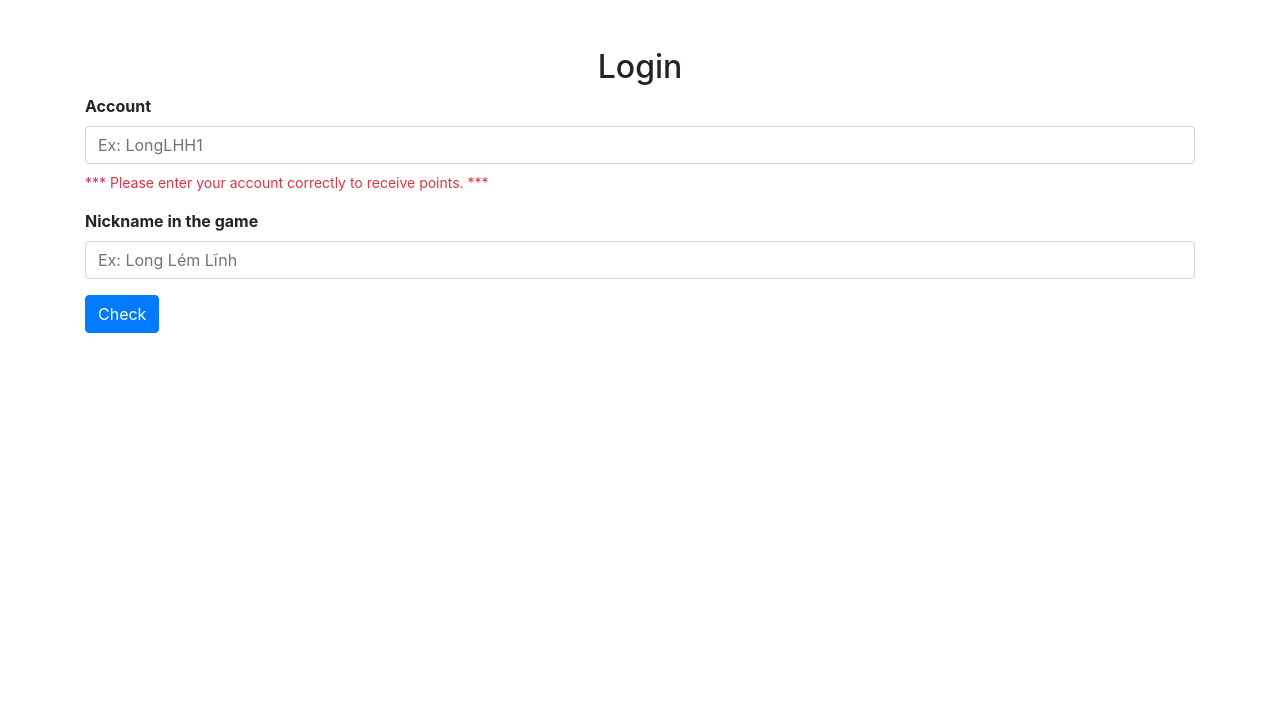
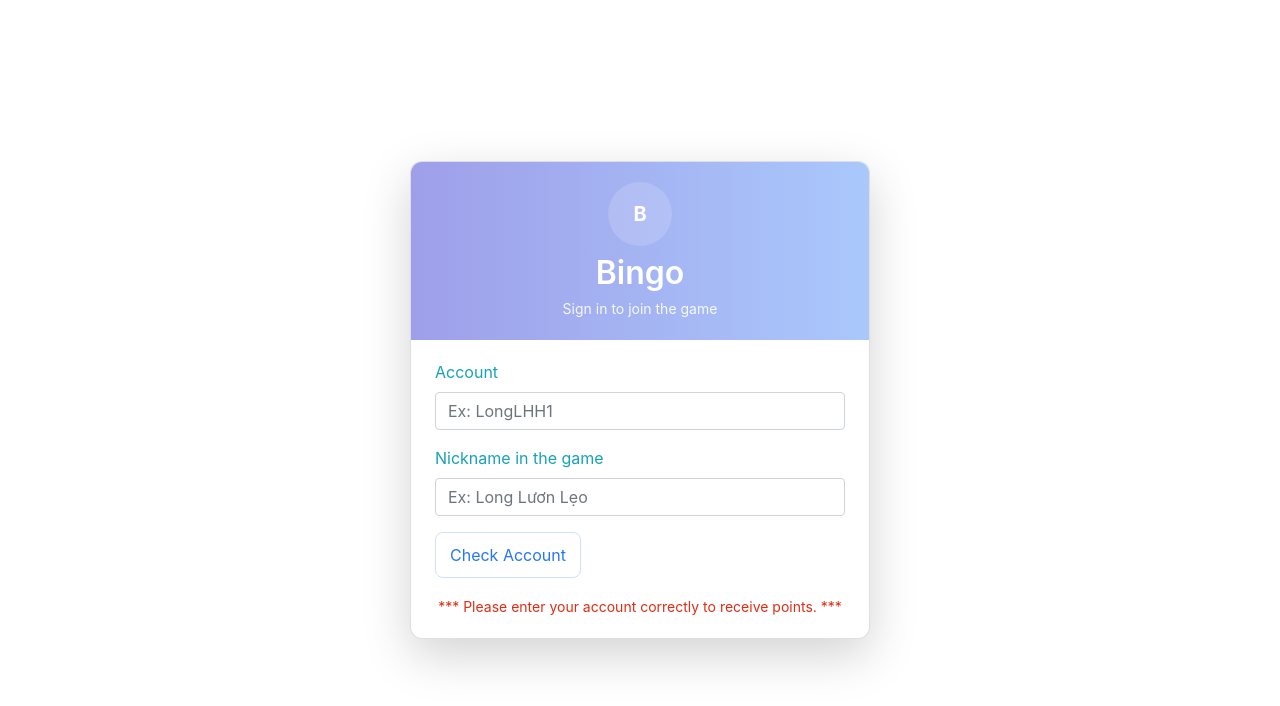
Before and after one commit to lehuuhlong/bingo-app, a React (Vite) app: page /login in a window 1280 px wide. Shown: the top 706 px of the page. Built offline with nearby package versions, Linux system fonts and the light colour scheme; no server answers.

Commit message:
refactor: improve login form validation and enhance UI layout

```diff
--- a/src/pages/Login.jsx
+++ b/src/pages/Login.jsx
@@ -11,23 +11,25 @@ const Login = () => {
   const navigate = useNavigate();
 
   useEffect(() => {
-    setUsername(user?.username);
-    setNickname(user?.nickname);
+    setUsername(user?.username || '');
+    setNickname(user?.nickname || '');
   }, [user]);
 
   const handleSubmit = async () => {
-    if (username.length < 3) {
-      setMessage('Username must be longer than 4 characters');
+    const u = username.trim();
+    const n = nickname.trim();
+    if (u.length < 3) {
+      setMessage('Username must be at least 3 characters');
       return;
     }
 
-    if (nickname.trim().length < 1) {
-      setMessage('Nickname must be longer than 4 characters');
+    if (n.length < 1) {
+      setMessage('Nickname must not be empty');
       return;
     }
 
     try {
-      await login(username, password, nickname);
+      await login(u, password, n);
       navigate('/bingo');
     } catch (err) {
       setMessage('Invalid username or password');
@@ -35,18 +37,20 @@ const Login = () => {
   };
 
   const handleCheckGuess = async () => {
-    if (username.length < 3) {
-      setMessage('Username must be longer than 4 characters');
+    const u = username.trim();
+    const n = nickname.trim();
+    if (u.length < 3) {
+      setMessage('Username must be at least 3 characters');
       return;
     }
 
-    if (nickname.trim().length < 1) {
-      setMessage('Nickname must be longer than 4 characters');
+    if (n.length < 1) {
+      setMessage('Nickname must not be empty');
       return;
     }
 
     try {
-      await loginGuess(username, nickname);
+      await loginGuess(u, n);
       if (!user?.isPassword) {
         navigate('/bingo');
       } else {
@@ -58,82 +62,140 @@ const Login = () => {
   };
 
   return (
-    <div className="container mt-5">
-      <h2 className="text-center">Login</h2>
-      {message && <h6 className="text-info">{message}</h6>}
-      <div className="form-group">
-        <label htmlFor="account" className="font-weight-bold">
-          Account
-        </label>
+    <div className="container min-vh-100 d-flex align-items-center justify-content-center">
+      <div className="card shadow-lg p-0" style={{ maxWidth: '460px', width: '100%', borderRadius: '12px', overflow: 'hidden' }}>
+        <div
+          style={{
+            background: 'linear-gradient(90deg, rgb(158, 159, 233) 0%, rgb(170, 200, 252) 100%)',
+            color: '#fff',
+            padding: '20px 24px',
+            textAlign: 'center',
+          }}
+        >
+          <div
+            style={{
+              width: 64,
+              height: 64,
+              borderRadius: '50%',
+              margin: '0 auto 8px',
+              background: 'rgba(255,255,255,0.15)',
+              display: 'flex',
+              alignItems: 'center',
+              justifyContent: 'center',
+              fontWeight: 700,
+              fontSize: 20,
+            }}
+          >
+            B
+          </div>
+          <h2 className="mb-1" style={{ fontWeight: 600 }}>
+            Bingo
+          </h2>
+          <small style={{ opacity: 0.9 }}>Sign in to join the game</small>
+        </div>
+
+        <div style={{ padding: '20px 24px' }}>
+          {message && (
+            <div className="alert alert-warning py-2" role="alert">
+              {message}
+            </div>
+          )}
+
+          <div className="mb-3 form-floating">
+            <label className="form-label text-info" htmlFor="account">Account</label>
             <input
               type="text"
               id="account"
               maxLength="11"
-          className="form-control mb-2"
+              className="form-control"
               placeholder="Ex: LongLHH1"
               value={username}
-          onKeyPress={(event) => {
+              onKeyDown={(event) => {
                 if (event.key === 'Enter') {
+                  event.preventDefault();
                   handleCheckGuess();
                 }
               }}
-          onChange={(e) => setUsername(e.target.value.trim())}
+              onChange={(e) => setUsername(e.target.value)}
             />
-        <small id="accountHelp" className="form-text text-danger">
-          *** Please enter your account correctly to receive points. ***
-        </small>
           </div>
 
-      <div className="form-group">
-        <label htmlFor="nickname" className="font-weight-bold">
-          Nickname in the game
-        </label>
+          <div className="mb-3 form-floating">
+            <label className="form-label text-info" htmlFor="nickname">Nickname in the game</label>
             <input
               type="text"
+              id="nickname"
               maxLength="17"
-          id="nickname"
-          className="form-control mb-2"
-          placeholder="Ex: Long Lém Lĩnh"
+              className="form-control"
+              placeholder="Ex: Long Lươn Lẹo"
               value={nickname}
-          onKeyPress={(event) => {
+              onKeyDown={(event) => {
                 if (event.key === 'Enter') {
+                  event.preventDefault();
                   handleCheckGuess();
                 }
               }}
               onChange={(e) => setNickname(e.target.value)}
             />
           </div>
+
           {user?.isPassword && (
-        <div className="form-group">
-          <label htmlFor="password" className="font-weight-bold">
-            Password
-          </label>
+            <div className="mb-3 form-floating">
               <input
                 type="password"
+                id="password"
                 maxLength="17"
-            id="password"
-            className="form-control mb-2"
+                className="form-control"
                 placeholder="Password"
                 value={password}
-            onKeyPress={(event) => {
+                onKeyDown={(event) => {
                   if (event.key === 'Enter') {
+                    event.preventDefault();
                     handleSubmit();
                   }
                 }}
                 onChange={(e) => setPassword(e.target.value)}
               />
+              <label htmlFor="password">Password</label>
             </div>
           )}
-
+          <div className="d-grid gap-2">
             {user?.isPassword ? (
-        <button className="btn btn-primary" onClick={handleSubmit}>
+              <button
+                className="btn"
+                onClick={handleSubmit}
+                style={{
+                  background: 'linear-gradient(90deg, #6a11cb, #2575fc)',
+                  color: '#fff',
+                  border: 'none',
+                  padding: '10px 14px',
+                  borderRadius: 8,
+                }}
+              >
                 Login
               </button>
             ) : (
-        <button className="btn btn-primary" onClick={handleCheckGuess}>
-          Check
+              <button
+                className="btn"
+                onClick={handleCheckGuess}
+                style={{
+                  background: 'transparent',
+                  color: '#2575fc',
+                  border: '1px solid #cfe0ff',
+                  padding: '10px 14px',
+                  borderRadius: 8,
+                }}
+              >
+                Check Account
               </button>
             )}
+          </div>
+
+          <div className="text-center mt-3">
+            <small style={{ color: '#e02c14' }}>*** Please enter your account correctly to receive points. ***</small>
+          </div>
+        </div>
+      </div>
     </div>
   );
 };
```
Lines whose indentation alone changed are shown as unchanged.
